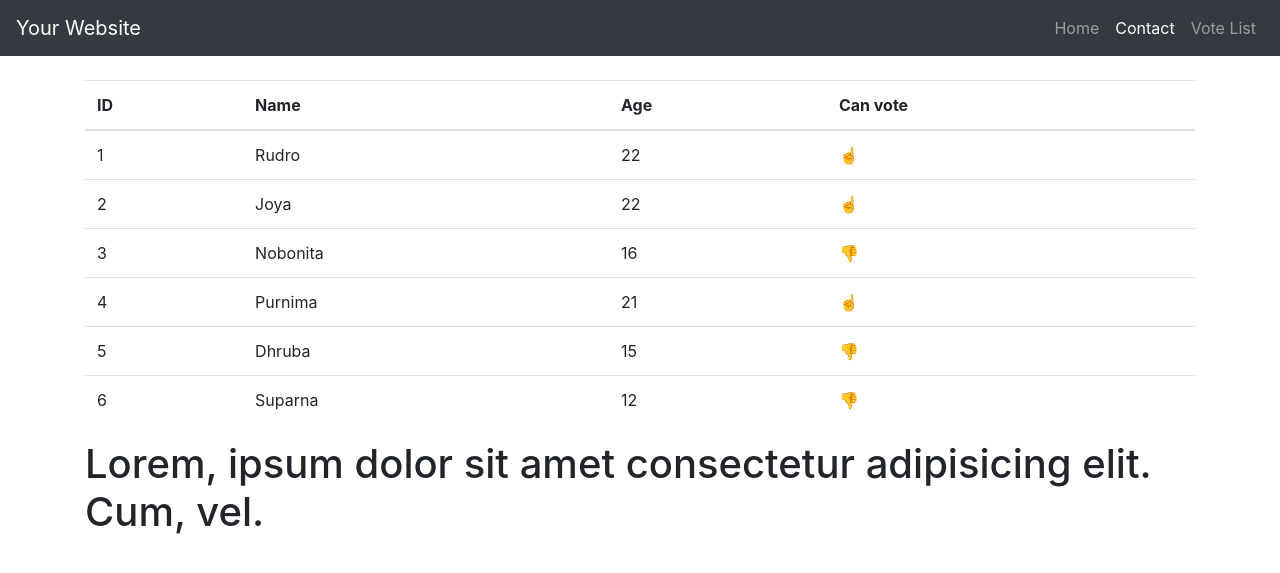
After one commit to Rod512/Template_render, a Django app: page /vote/ in a window 1280 px wide. The commit adds this page. Shown: the top 573 px of the page. Run offline with Django 4.2, Linux system fonts and the light colour scheme; some libraries are stand-ins or nearby versions.

Commit message:
templete engine

```diff
--- a/core/urls.py
+++ b/core/urls.py
@@ -20,8 +20,7 @@ from home.views import *
 
 urlpatterns = [
     path("", home , name="home"),
-
-    path("about/", about, name="about"),
-
+    path("contact/", contact , name="contact"),
+    path("vote/", vote, name="vote"),
     path('admin/', admin.site.urls),
 ]
--- /dev/null
+++ b/home/templates/base.html
@@ -0,0 +1,36 @@
+<!DOCTYPE html>
+<html lang="en">
+<head>
+    <meta charset="UTF-8">
+    <meta name="viewport" content="width=device-width, initial-scale=1.0">
+    <link href="https://maxcdn.bootstrapcdn.com/bootstrap/4.5.2/css/bootstrap.min.css" rel="stylesheet">
+    <title>{{page}}</title>
+</head>
+<body>
+    <nav class="navbar navbar-expand-lg navbar-dark bg-dark">
+        <a class="navbar-brand" href="#">Your Website</a>
+        <button class="navbar-toggler" type="button" data-toggle="collapse" data-target="#navbarNav" aria-controls="navbarNav" aria-expanded="false" aria-label="Toggle navigation">
+            <span class="navbar-toggler-icon"></span>
+        </button>
+        <div class="collapse navbar-collapse" id="navbarNav">
+            <ul class="navbar-nav ml-auto">
+                <li class="nav-item">
+                    <a class="nav-link" href="/">Home</a>
+                </li>
+                <li class="nav-item active">
+                    <a class="nav-link" href="/contact/">Contact</a>
+                </li>
+                <li class="nav-item">
+                    <a class="nav-link" href="/vote/">Vote List</a>
+                </li>
+            </ul>
+        </div>
+    </nav>
+    {% block start %}
+
+    {% endblock %}
+    <script src="https://code.jquery.com/jquery-3.5.1.slim.min.js"></script>
+    <script src="https://cdn.jsdelivr.net/npm/@popperjs/core@2.0.7/dist/umd/popper.min.js"></script>
+    <script src="https://maxcdn.bootstrapcdn.com/bootstrap/4.5.2/js/bootstrap.min.js"></script>
+</body>
+</html>
--- /dev/null
+++ b/home/templates/voting.html
@@ -0,0 +1,33 @@
+{% extends 'base.html'%}
+{% block start %}
+        <div class="container mt-4">
+            <table class="table">
+            <thead>
+                <tr>
+                    <th scope="col">ID</th>
+                    <th scope="col">Name</th>
+                    <th scope="col">Age</th>
+                    <th scope="col">Can vote</th>
+                </tr>
+            </thead>
+            <tbody>
+                {%for people in peoples%}
+                <tr>
+                    <td scope="row">{{forloop.counter}}</td>
+                    <td>{{people.name}}</td>
+                    <td>{{people.age}}</td>
+                    <td>
+                        {% if people.age >= 18 %}
+                        ☝️
+                        {% else %}
+                        👎
+                        {% endif %}
+                    </td>
+                </tr>
+                {%endfor%}
+            </tbody>
+            </table>
+            <h1>{{text}}</h1>
+        </div>
+
+    {% endblock %}
--- a/home/views.py
+++ b/home/views.py
@@ -2,6 +2,27 @@ from django.shortcuts import render
 from django.http import HttpResponse
 
 def home(request):
-    return render(request, 'index.html')
-def about(request):
-    return render(request, 'about.html')
+    context = {'page':'Home'}
+    return render(request, 'index.html', context)
+
+
+def vote(request):
+    peoples = [
+        {'name': 'Rudro', 'age': 22, },
+        {'name': 'Joya', 'age': 22, },
+        {'name': 'Nobonita', 'age': 16, },
+        {'name': 'Purnima', 'age': 21, },
+        {'name': 'Dhruba', 'age': 15, },
+        {'name': 'Suparna', 'age': 12, }
+    ]
+
+    text = 'Lorem, ipsum dolor sit amet consectetur adipisicing elit. Cum, vel.'
+
+
+    context = {'page':'Vote'}
+
+    return render(request, 'voting.html', context={'peoples' : peoples, 'text': text, 'page':'Vote'} )
+
+def contact(request):
+    context = {'page':'Contact'}
+    return render(request, 'contact.html', context)
```
Also changed, not shown: home/templates/about.html (deleted, +0 -49 lines), home/templates/contact.html (added, +33 -0 lines), home/templates/index.html (+4 -15 lines).
